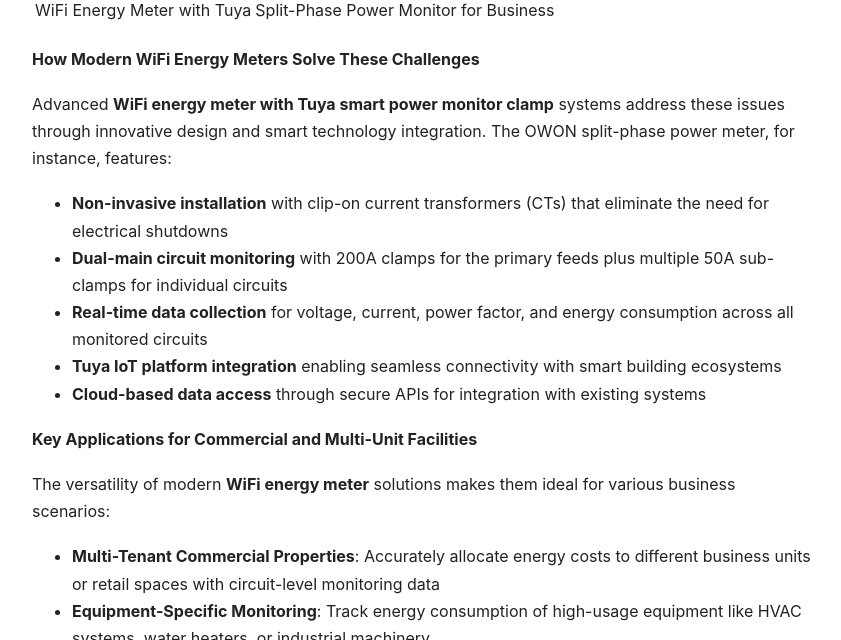
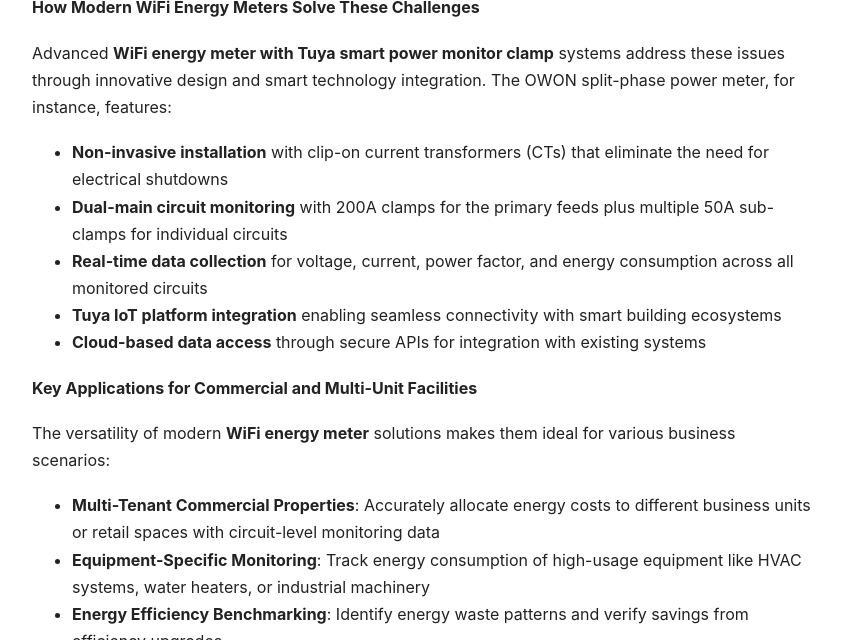
Before and after one commit to Owonsmart/iotnews, a Jekyll site: the page built from _posts/2025-11-03--WiFi-Energy-Meter-with-Tuya-The-Complete-Guide-to-Smart-Power-Monitoring-for-Split-Phase-Systems.md, in a window 1280 px wide and 900 px high, scrolled down 1022 px, cut to the strip 260-900 px from the top of the window. Shown: the whole strip, without its empty margins (218-1059 px from the left). Built offline with Jekyll 4.4.1, drawn with Linux system fonts in a browser that asks for light colours.

Commit message:
Edit post title for clarity
Removed redundant title from the post.

```diff
--- a/_posts/2025-11-03--WiFi-Energy-Meter-with-Tuya-The-Complete-Guide-to-Smart-Power-Monitoring-for-Split-Phase-Systems.md
+++ b/_posts/2025-11-03--WiFi-Energy-Meter-with-Tuya-The-Complete-Guide-to-Smart-Power-Monitoring-for-Split-Phase-Systems.md
@@ -18,8 +18,6 @@ Split-phase electrical systems, typically found in residential and light commerc
 <p align="center">
   <img src="https://github.com/user-attachments/assets/70856cf1-c1e0-4b03-b743-fb8cb26e26ad" alt="15">
 </p>
-
-WiFi Energy Meter with Tuya | Split-Phase Power Monitor for Business
 
 **How Modern WiFi Energy Meters Solve These Challenges**
 
```
